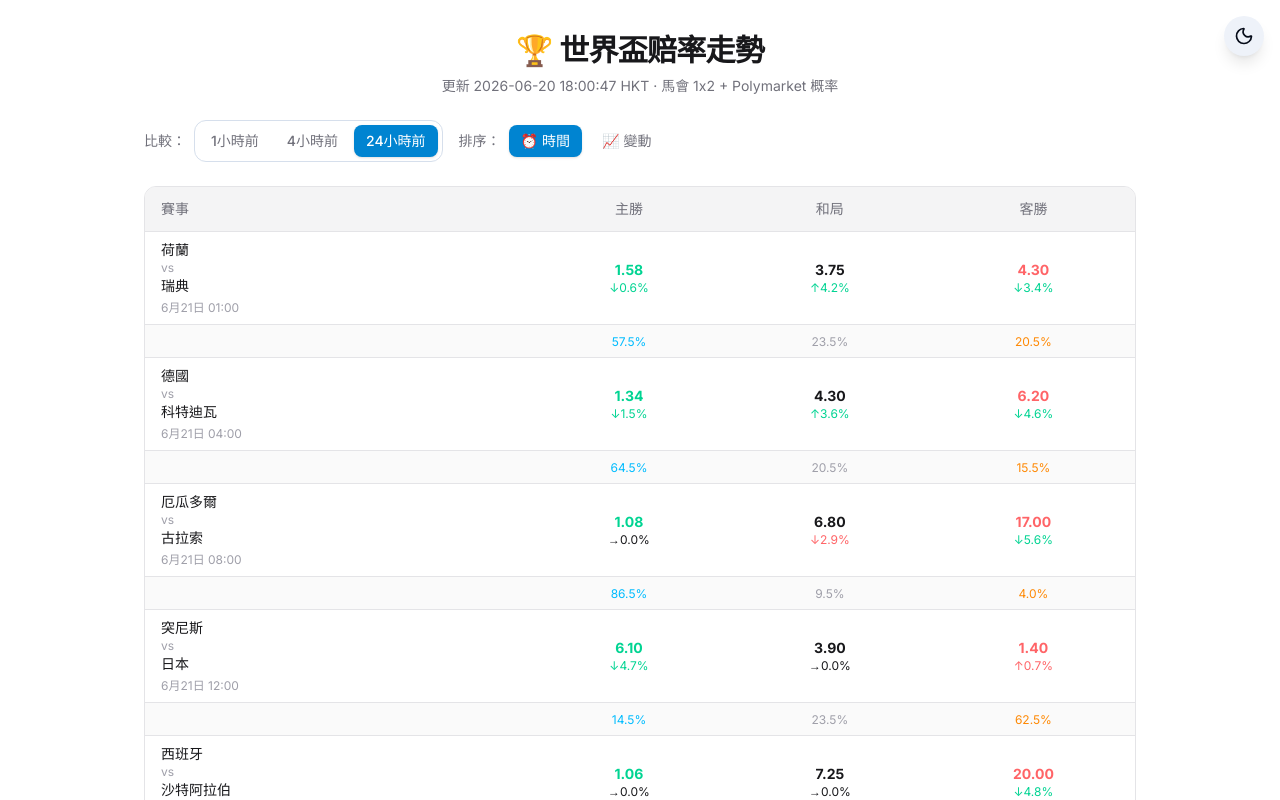
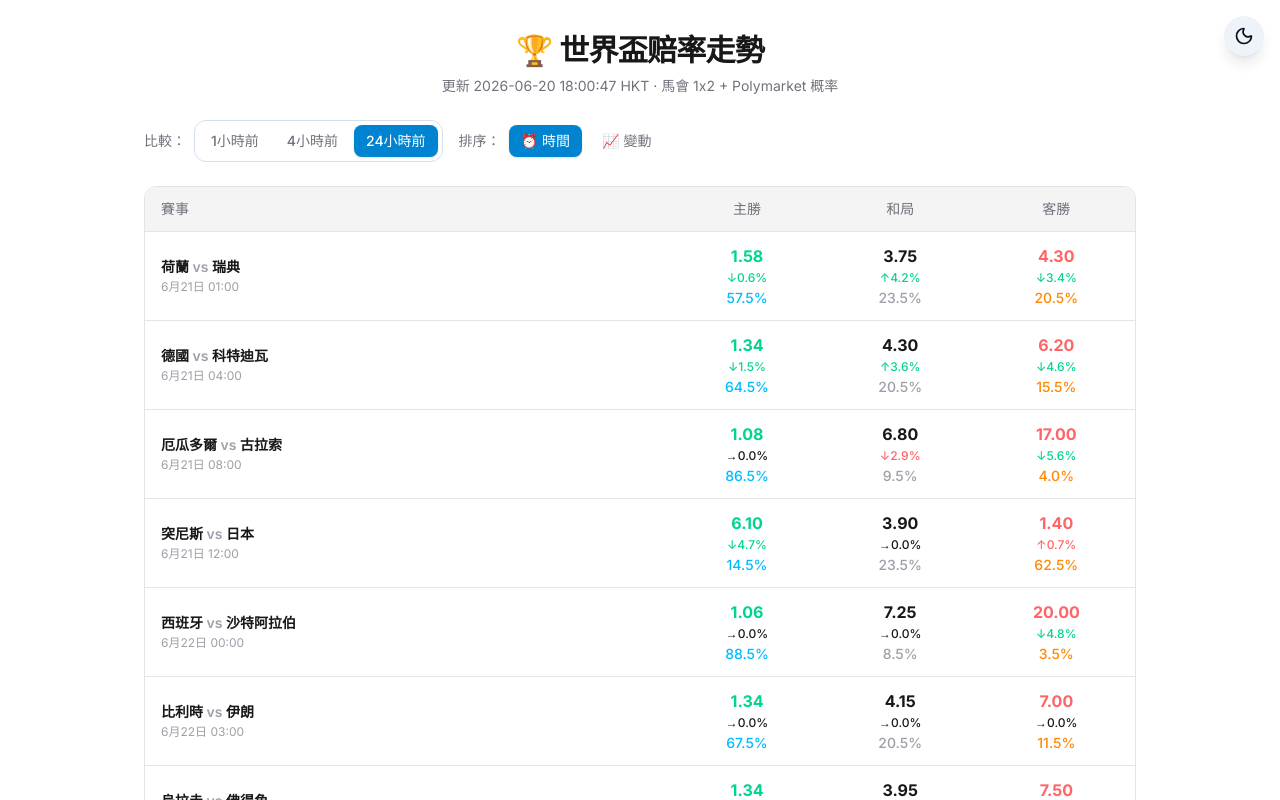
Before and after one commit to extraier/flight-deals-app, a Next.js app: page /worldcup in a window 1280 px wide. Shown: the top 800 px of the page. Built offline with nearby package versions, Linux system fonts and the light colour scheme.

Commit message:
feat: single-row match layout + poly change arrows

```diff
--- a/src/app/worldcup/page.tsx
+++ b/src/app/worldcup/page.tsx
@@ -7,7 +7,10 @@ import worldcupData from '@/data/worldcup_latest.json';
 type Window = '1h' | '4h' | '24h';
 
 interface Odds { home: number | null; draw: number | null; away: number | null; }
-interface Changes { hkjc_home: number | null; hkjc_draw: number | null; hkjc_away: number | null; }
+interface Changes {
+  hkjc_home: number | null; hkjc_draw: number | null; hkjc_away: number | null;
+  poly_home: number | null; poly_draw: number | null; poly_away: number | null;
+}
 interface Match {
   match: string;
   homeTeam: string;
@@ -20,7 +23,7 @@ interface Match {
   chg_24h?: Changes;
 }
 
-const data = worldcupData as {
+const data = worldcupData as unknown as {
   matches: Match[];
   generated: string;
   latest_datetime: string;
@@ -160,58 +163,73 @@ export default function WorldCupPage() {
                 const dtCN = fmtDateCN(match.gameTime || '');
 
                 return (
-                  <>
-                    <tr key={`${i}-hkjc`} className={`border-b ${border} ${hover} transition-colors`}>
-                      <td className="py-2 px-4">
-                        <div className={`font-medium text-sm ${text}`}>{TEAM_CN[match.homeTeam] || match.homeTeam}</div>
-                        <div className={`text-xs ${muted2}`}>vs</div>
-                        <div className={`font-medium text-sm ${text}`}>{TEAM_CN[match.awayTeam] || match.awayTeam}</div>
-                        <div className={`text-xs ${muted2} mt-1`}>{dtCN}</div>
+                  <tr key={`${i}`} className={`border-b ${border} ${hover} transition-colors`}>
+                    {/* Match name + date */}
+                    <td className="py-3 px-4">
+                      <div className={`font-semibold text-sm ${text}`}>{TEAM_CN[match.homeTeam] || match.homeTeam} <span className={`${muted2}`}>vs</span> {TEAM_CN[match.awayTeam] || match.awayTeam}</div>
+                      <div className={`text-xs ${muted2} mt-0.5`}>{dtCN}</div>
                     </td>
-                      <td className="py-2 px-3 text-center">
-                        <div className="flex flex-col items-center">
-                          <span className="font-bold text-emerald-400 text-sm">{fmt(h.home)}</span>
+
+                    {/* Home / 主勝 */}
+                    <td className="py-3 px-3 text-center">
+                      <div className="flex flex-col items-center gap-0.5">
+                        <span className="font-bold text-emerald-400 text-base">{fmt(h.home)}</span>
                         {chg && (
-                            <span className={`text-xs ${chgColor(chg.hkjc_home, true)}`}>
+                          <span className={`text-xs font-medium ${chgColor(chg.hkjc_home, true)}`}>
                             {arrow(chg.hkjc_home)}{Math.abs(chg.hkjc_home ?? 0).toFixed(1)}%
                           </span>
                         )}
+                        <span className="text-sky-400 text-sm font-medium">
+                          {fmtPct(p.home)}
+                          {chg && chg.poly_home != null && (
+                            <span className={`text-xs ml-0.5 ${chg.poly_home > 0 ? 'text-emerald-400' : chg.poly_home < 0 ? 'text-red-400' : muted2}`}>
+                              {arrow(chg.poly_home)}{Math.abs(chg.poly_home).toFixed(1)}%
+                            </span>
+                          )}
+                        </span>
                       </div>
                     </td>
-                      <td className="py-2 px-3 text-center">
-                        <div className="flex flex-col items-center">
-                          <span className={`font-bold text-sm ${text}`}>{fmt(h.draw)}</span>
+
+                    {/* Draw / 和局 */}
+                    <td className="py-3 px-3 text-center">
+                      <div className="flex flex-col items-center gap-0.5">
+                        <span className={`font-bold text-base ${text}`}>{fmt(h.draw)}</span>
                         {chg && (
-                            <span className={`text-xs ${chgColor(chg.hkjc_draw, false)}`}>
+                          <span className={`text-xs font-medium ${chgColor(chg.hkjc_draw, false)}`}>
                             {arrow(chg.hkjc_draw)}{Math.abs(chg.hkjc_draw ?? 0).toFixed(1)}%
                           </span>
                         )}
+                        <span className={`text-sm font-medium ${muted2}`}>
+                          {fmtPct(p.draw)}
+                          {chg && chg.poly_draw != null && (
+                            <span className={`text-xs ml-0.5 ${chg.poly_draw > 0 ? 'text-emerald-400' : chg.poly_draw < 0 ? 'text-red-400' : muted2}`}>
+                              {arrow(chg.poly_draw)}{Math.abs(chg.poly_draw).toFixed(1)}%
+                            </span>
+                          )}
+                        </span>
                       </div>
                     </td>
-                      <td className="py-2 px-3 text-center">
-                        <div className="flex flex-col items-center">
-                          <span className="font-bold text-red-400 text-sm">{fmt(h.away)}</span>
+
+                    {/* Away / 客勝 */}
+                    <td className="py-3 px-3 text-center">
+                      <div className="flex flex-col items-center gap-0.5">
+                        <span className="font-bold text-red-400 text-base">{fmt(h.away)}</span>
                         {chg && (
-                            <span className={`text-xs ${chgColor(chg.hkjc_away, true)}`}>
+                          <span className={`text-xs font-medium ${chgColor(chg.hkjc_away, true)}`}>
                             {arrow(chg.hkjc_away)}{Math.abs(chg.hkjc_away ?? 0).toFixed(1)}%
                           </span>
                         )}
+                        <span className="text-orange-400 text-sm font-medium">
+                          {fmtPct(p.away)}
+                          {chg && chg.poly_away != null && (
+                            <span className={`text-xs ml-0.5 ${chg.poly_away > 0 ? 'text-emerald-400' : chg.poly_away < 0 ? 'text-red-400' : muted2}`}>
+                              {arrow(chg.poly_away)}{Math.abs(chg.poly_away).toFixed(1)}%
+                            </span>
+                          )}
+                        </span>
                       </div>
                     </td>
                   </tr>
-                    <tr key={`${i}-poly`} className={`border-b ${border} ${polyBg}`}>
-                      <td className="py-1.5 px-4"></td>
-                      <td className="py-1.5 px-3 text-center">
-                        <span className="text-sky-400 text-xs">{fmtPct(p.home)}</span>
-                      </td>
-                      <td className="py-1.5 px-3 text-center">
-                        <span className={`text-xs ${muted2}`}>{fmtPct(p.draw)}</span>
-                      </td>
-                      <td className="py-1.5 px-3 text-center">
-                        <span className="text-orange-400 text-xs">{fmtPct(p.away)}</span>
-                      </td>
-                    </tr>
-                  </>
                 );
               })}
             </tbody>
```
Lines whose indentation alone changed are shown as unchanged.
